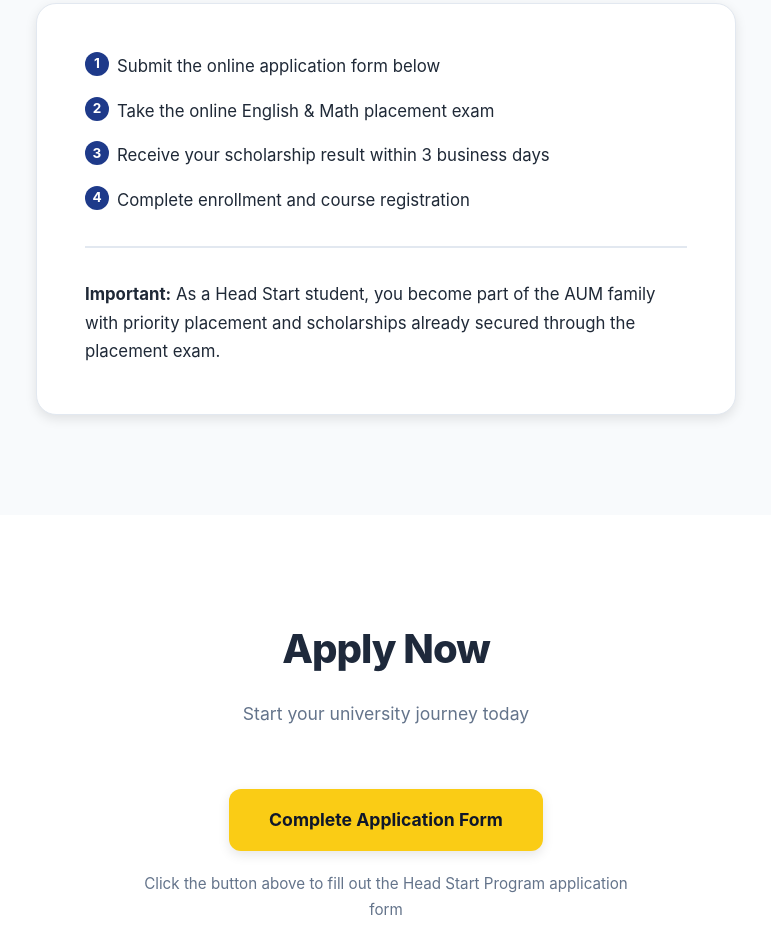
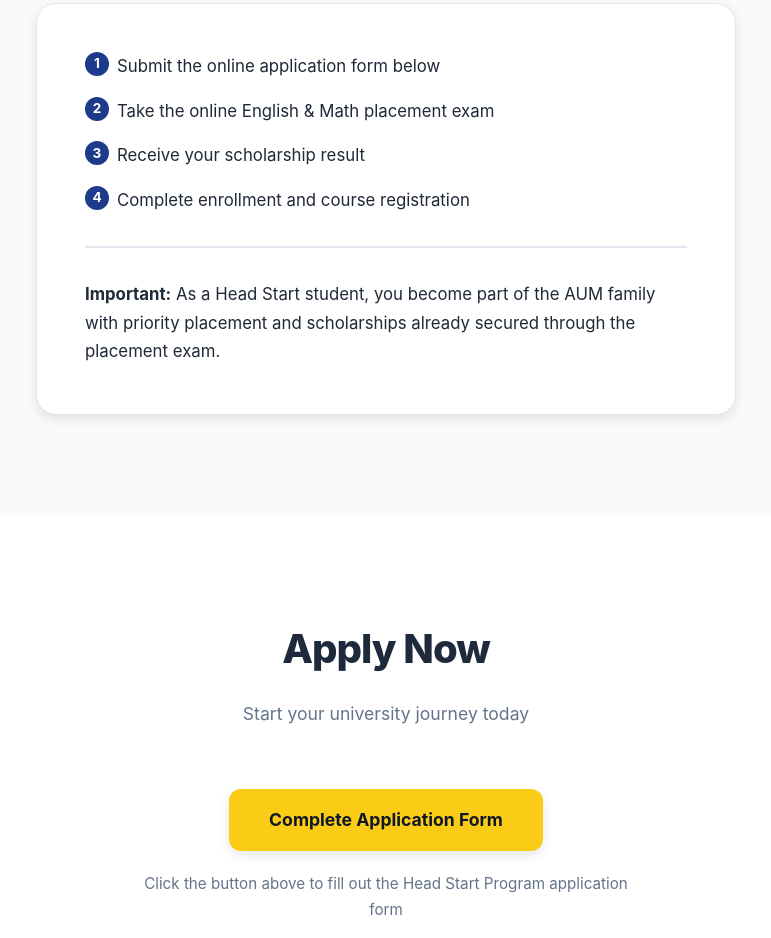
Before and after one commit to nmunkhbold-ux/aum-headstart, a plain HTML site: page index.html in a window 1280 px wide. Shown: the part 5162-6100 px from the top of the page, without its empty margins (254-1025 px from the left). Drawn offline with Linux system fonts and the light colour scheme.

Commit message:
Update index.html

```diff
--- a/index.html
+++ b/index.html
@@ -677,7 +677,7 @@ footer p {
     <ol>
       <li>Submit the online application form below</li>
       <li>Take the online English & Math placement exam</li>
-      <li>Receive your scholarship result within 3 business days</li>
+      <li>Receive your scholarship result </li>
       <li>Complete enrollment and course registration</li>
     </ol>
     <p style="margin-top: 32px; padding-top: 32px; border-top: 2px solid var(--border); font-size: 1.05rem;">
```
